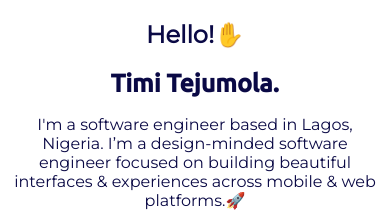
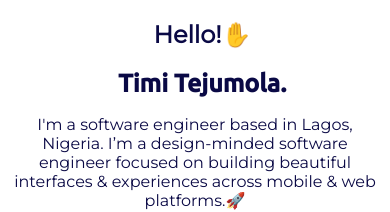
Before and after one commit to AyomiCoder/personal-portfolio, a plain HTML site: page index.html in a window 390 px wide. Shown: the top 212 px of the page. Drawn offline with nearby package versions, Linux system fonts and the light colour scheme.

Commit message:
new commit.

```diff
--- a/css/style.css
+++ b/css/style.css
@@ -151,8 +151,14 @@
   #container{
     margin: 0;
   }
+
+  #container h2{
+    margin-left: 4%;
+  }
+
   #container h1 {
     font-size: 25px;
+    margin-left: 4%;
   }
   #container .dots {
     margin-left: 15%;
```
